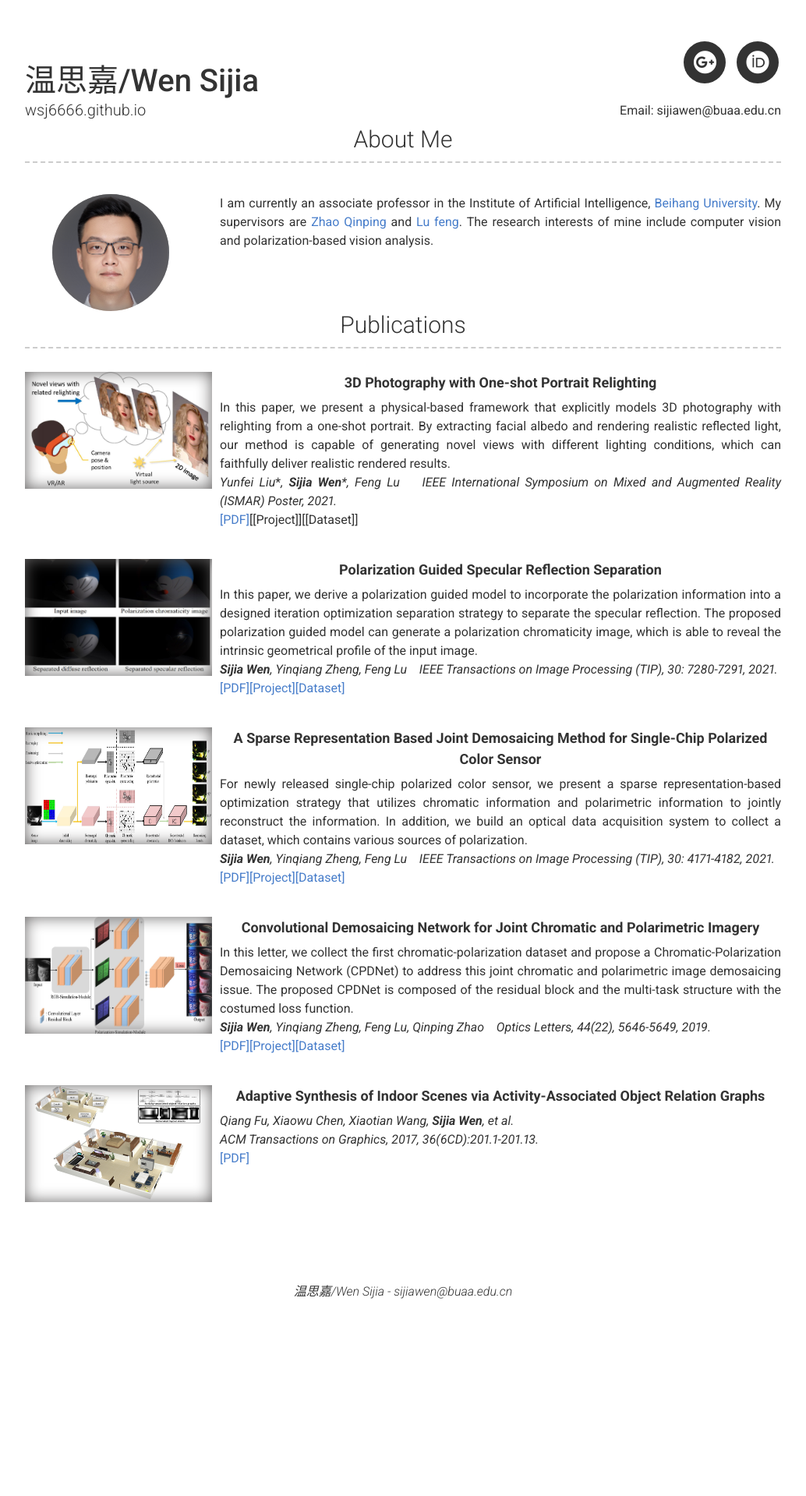
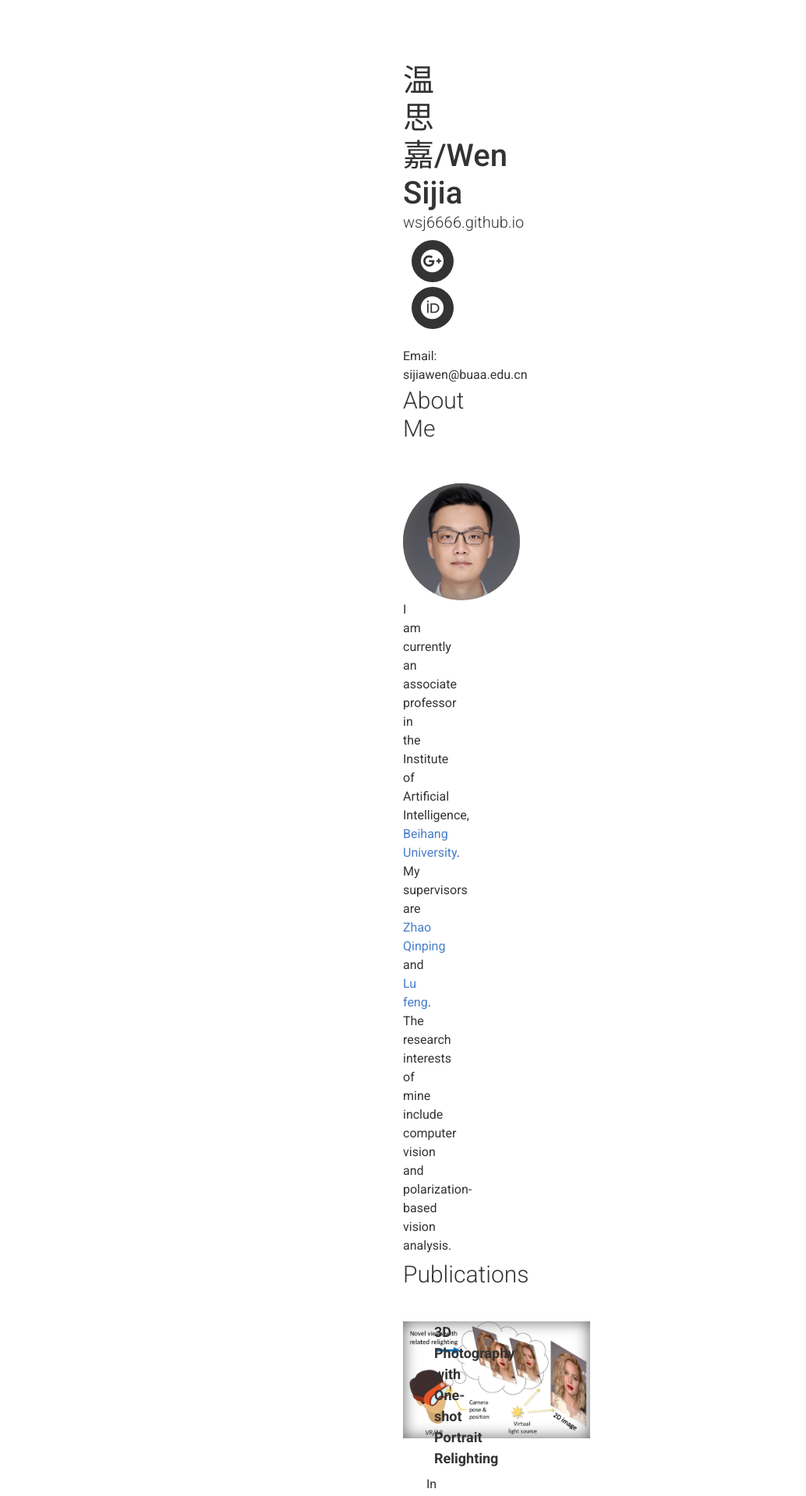
Before and after one commit to wsj6666/wsj6666.github.io, a Jekyll site: the page built from index.md, in a window 1280 px wide. Shown: the top 1919 px of the page at 78% size, without its empty margins (123-1157 px from the left). Built offline with Jekyll 4.4.1, drawn with Linux system fonts in a browser that asks for light colours; nearby versions of some CDN libraries; before the commit the page ends 1676 px from its top, so only the background shows below that.

Commit message:
Update base.scss

```diff
--- a/_sass/base.scss
+++ b/_sass/base.scss
@@ -155,7 +155,7 @@ body {
   text-align: center; }
 
 .container {
-  max-width: 1000px;
+  max-width: 10px;
   margin: 0 auto;
   //margin-top:30px;
 
```
